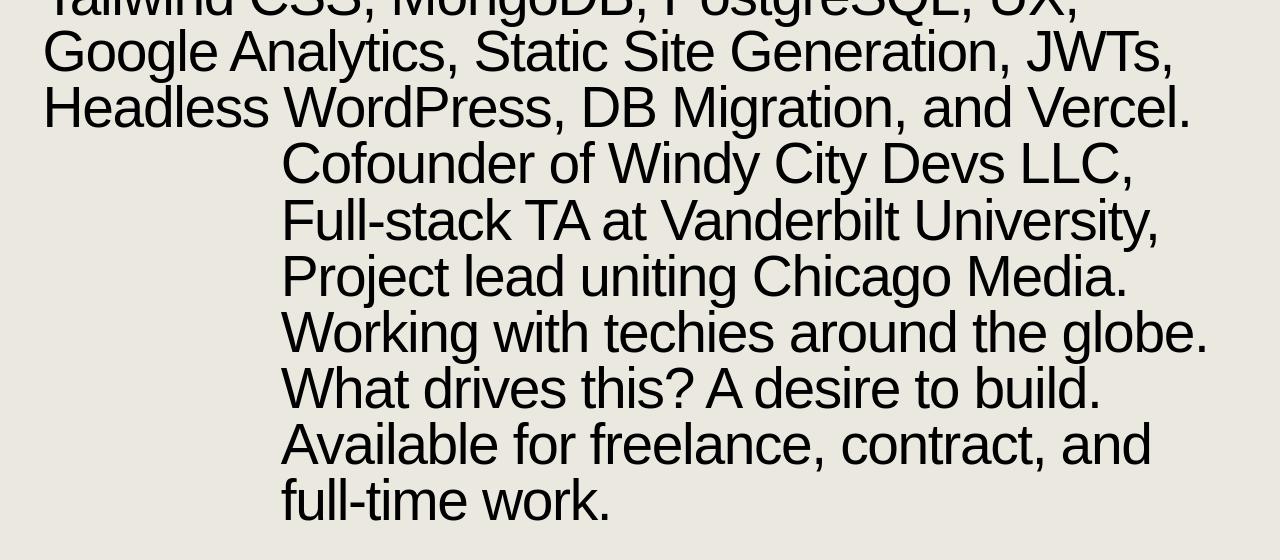
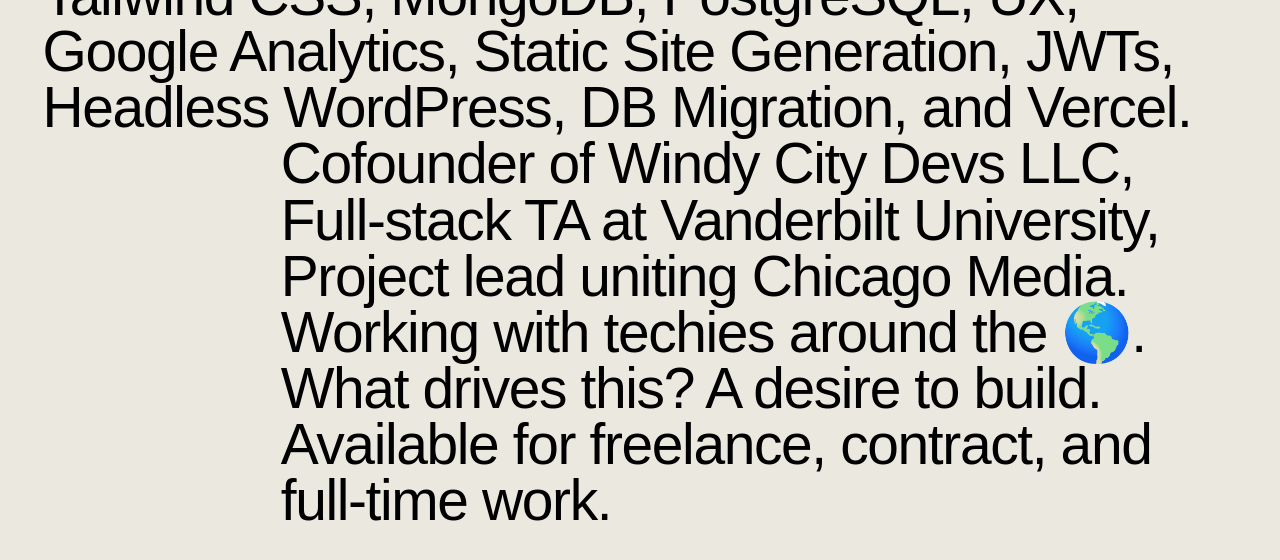
Before and after one commit to DopamineDriven/asross-portfolio, a Next.js app: page / in a window 1280 px wide. Shown: the part 786-1346 px from the top of the page. Built offline with nearby package versions, Linux system fonts and the light colour scheme; a web font is replaced by a local one.

Commit message:
updates to lead.tsx

```diff
--- a/components/lead.tsx
+++ b/components/lead.tsx
@@ -52,7 +52,7 @@ const spanSnippets: LeadInterface[] = [
 	},
 	{
 		id: 9,
-		span: 'Working with techies around the globe. '
+		span: 'Working with techies around the 🌎. '
 	},
 	{
 		id: 10,
```
